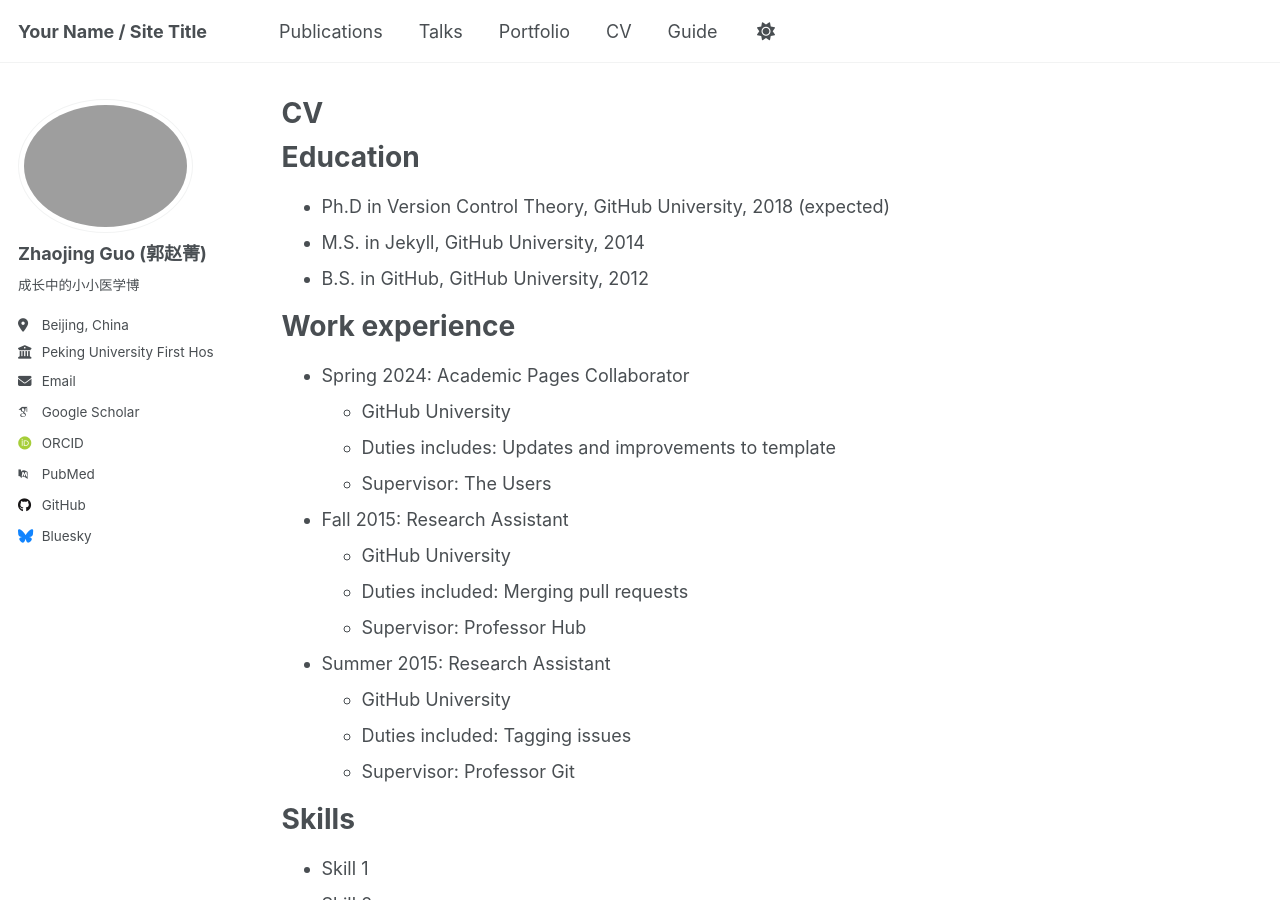
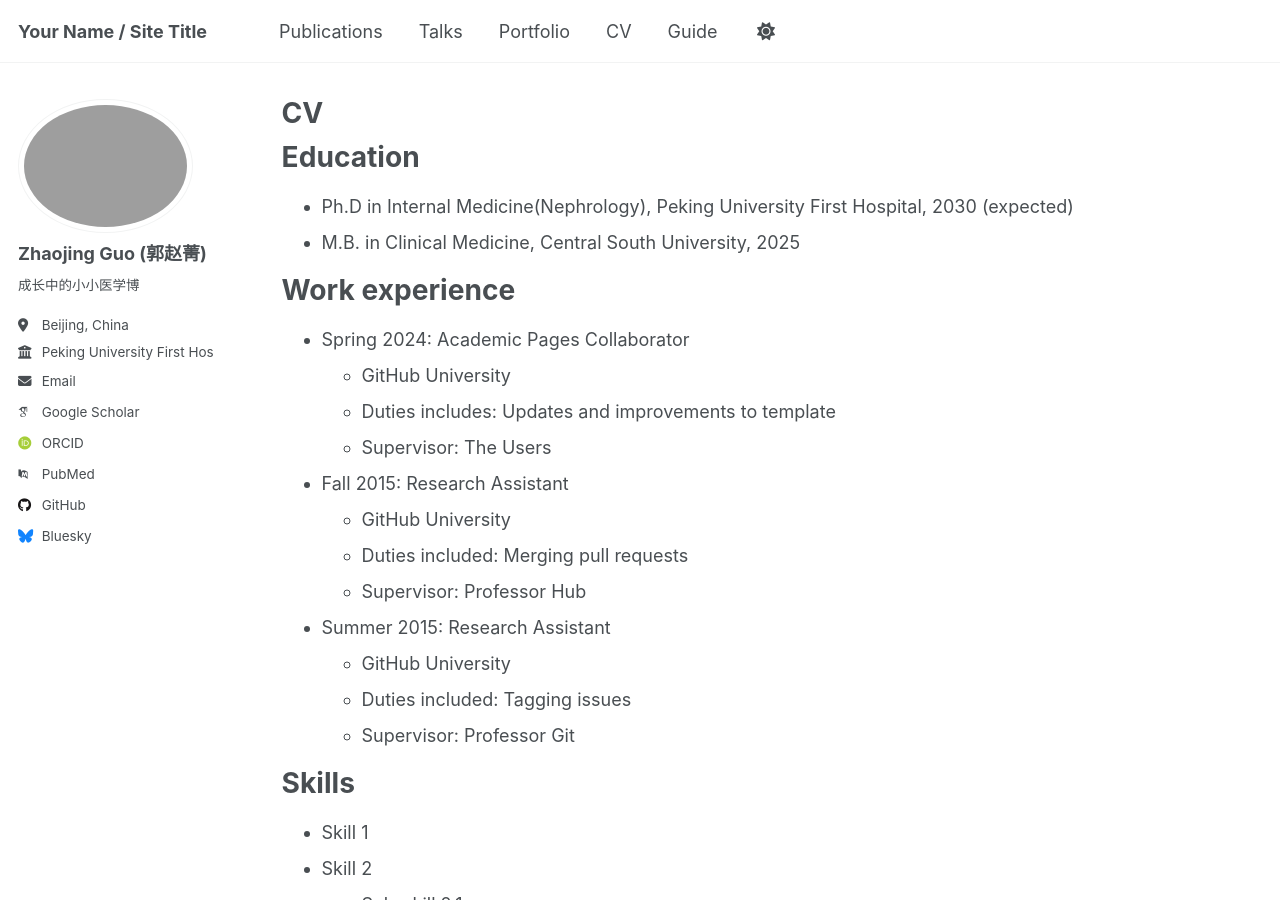
Before and after one commit to GuoZJ277/GuoZJ277.github.io, a Jekyll site: the page built from _pages/cv.md, in a window 1280 px wide and 900 px high. Built offline with Jekyll 4.4.1, drawn with Linux system fonts in a browser that asks for light colours; some web fonts are replaced; a script that is not in the unit is left out.

Commit message:
Update cv.md

```diff
--- a/_pages/cv.md
+++ b/_pages/cv.md
@@ -11,9 +11,8 @@ redirect_from:
 
 Education
 ======
-* Ph.D in Version Control Theory, GitHub University, 2018 (expected)
-* M.S. in Jekyll, GitHub University, 2014
-* B.S. in GitHub, GitHub University, 2012
+* Ph.D in Internal Medicine(Nephrology), Peking University First Hospital, 2030 (expected)
+* M.B. in Clinical Medicine, Central South University, 2025
 
 Work experience
 ======
```
